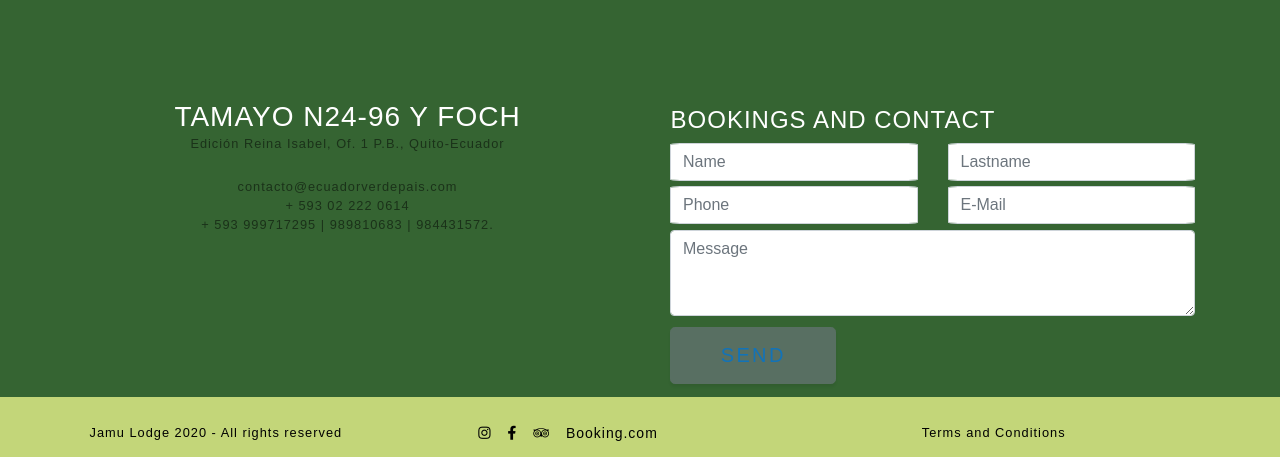
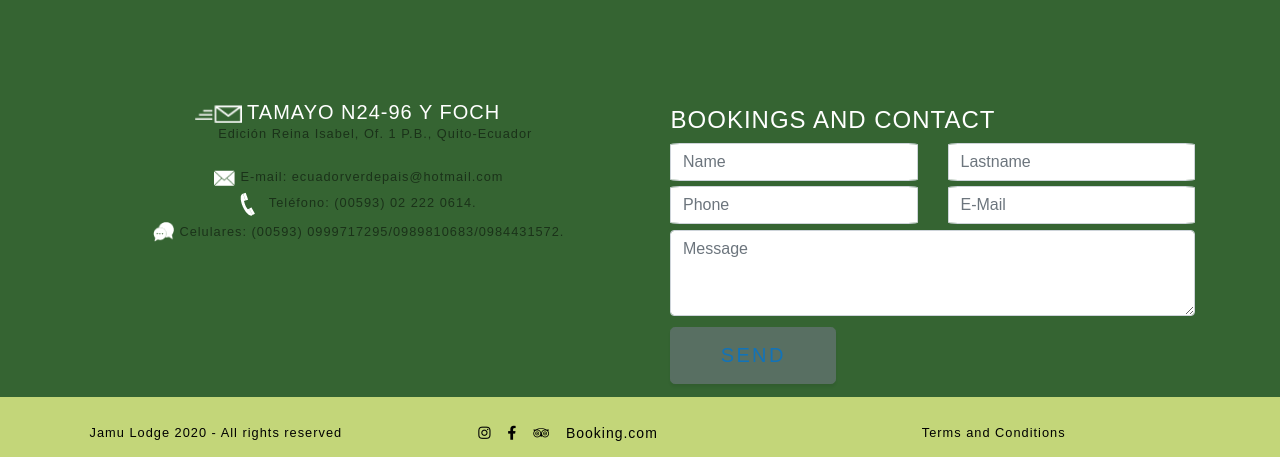
Before and after one commit to CamiloFrancoDW/JamuLodgeV2, a website with bundled scripts: page reservasEng.html in a window 1280 px wide. Shown: the part 1922-2379 px from the top of the page. Built offline with nearby package versions, Linux system fonts and the light colour scheme.

Commit message:
Actualizaciones
En ingles

```diff
--- a/reservasEng.html
+++ b/reservasEng.html
@@ -48,7 +48,7 @@
 
       <div class="col-lg-12 col-md-8 text-centerNav2 " >
           <div class="header-top-info">
-            <a class="datosContact col-lg-4 js-scroll-trigger" href="tel:+23-345-67890">Toll with Us <span>+ 593 2 222 0614</span></a>
+            <a class="datosContact col-lg-4 js-scroll-trigger" href="tel:+23-345-67890"><i class="fas fa-phone"></i> Toll with Us <span>+ 593 2 222 0614</span></a>
             <a class="datosContact col-lg-4 js-scroll-trigger" href="#signup"><i class="fa fa-envelope mr-2"></i><span>Contact Us</span></a>
             <!-- <a class="datosContact col-lg-4 js-scroll-trigger" href="indexEng.html"><img src="img/iconoUSA.png" class="lengUAJE" alt="Eng"></a> -->
           </div>
@@ -296,13 +296,13 @@
 
         <div class="card-bodyF text-center">
 
-              <h3 class="text-uppercase m-0">Tamayo N24-96 Y Foch</h3>
-              <div class="small text-black-50">Edición Reina Isabel, Of. 1 P.B., Quito-Ecuador</div>
+          <h5 class="text-uppercase m-0"><img class="iconFooter" src="img/ICONOS/footer/icon-5.png" alt="">Tamayo N24-96 Y Foch</h5>
+          <div class="small text-black-50 margenfooter">Edición Reina Isabel, Of. 1 P.B., Quito-Ecuador</div>
           <br>
 
-              <div class="small text-black-50">contacto@ecuadorverdepais.com</div>
-              <div class="small text-black-50">+ 593 02 222 0614</div>
-              <div class="small text-black-50">+ 593 999717295 | 989810683 | 984431572.</div>
+          <div class="small text-black-50 marginBotton"><img class="iconFooter" src="img/ICONOS/footer/icon-1.png" alt="">E-mail: ecuadorverdepais@hotmail.com</div>
+          <div class="small text-black-50 marginBotton"><img class="iconFooter3" src="img/ICONOS/footer/Asset 3.png" alt="">Teléfono: (00593) 02 222 0614.</div>
+          <div class="small text-black-50 marginBotton"><img class="iconFooter" src="img/ICONOS/footer/Asset 4.png" alt="">Celulares: (00593) 0999717295/0989810683/0984431572.</div>
         </div>
 
       </div>
```
Also changed, not shown: habitacionCincoDiasEng.html (+9 -9 lines), habitacionCuatroDiasEng.html (+9 -9 lines), habitacionTresDiasEng.html (+9 -9 lines), indexEng.html (+10 -10 lines), lodgeEng.html (+9 -9 lines). Lines whose indentation alone changed are shown as unchanged.
